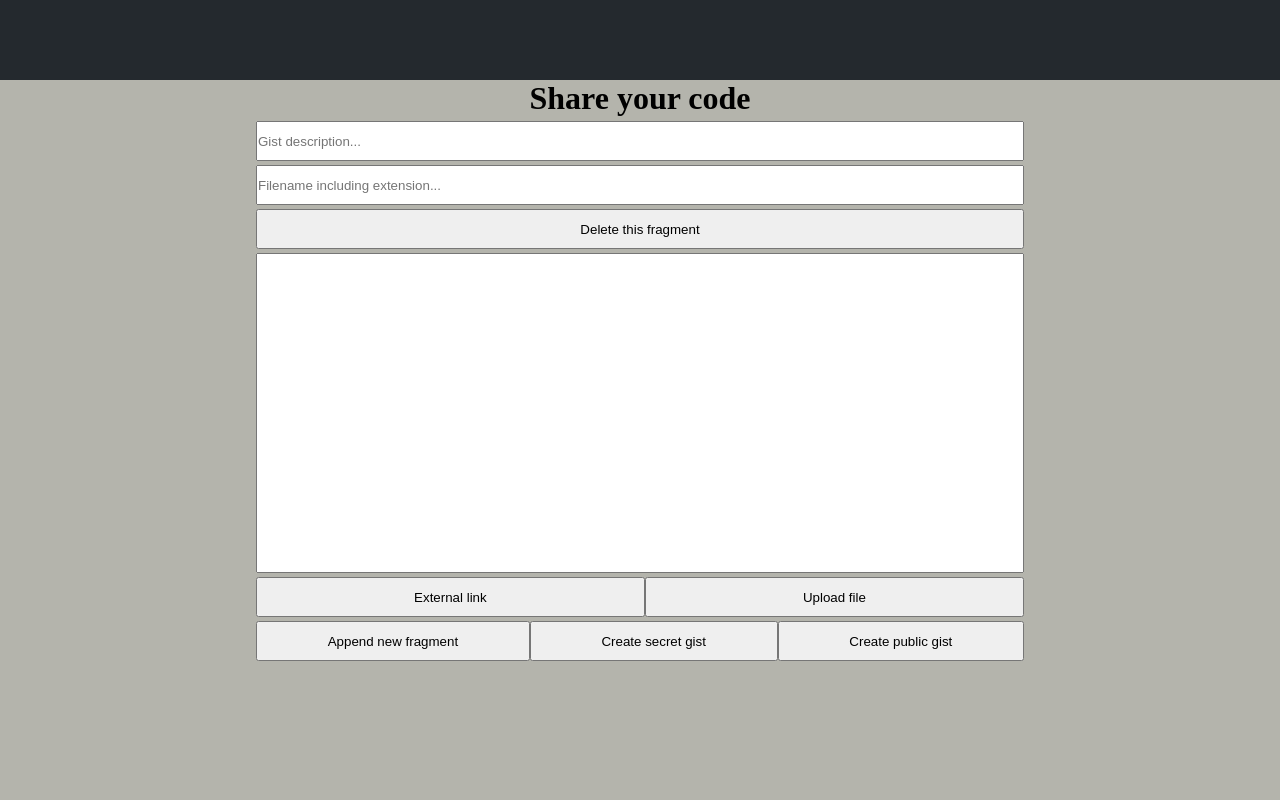
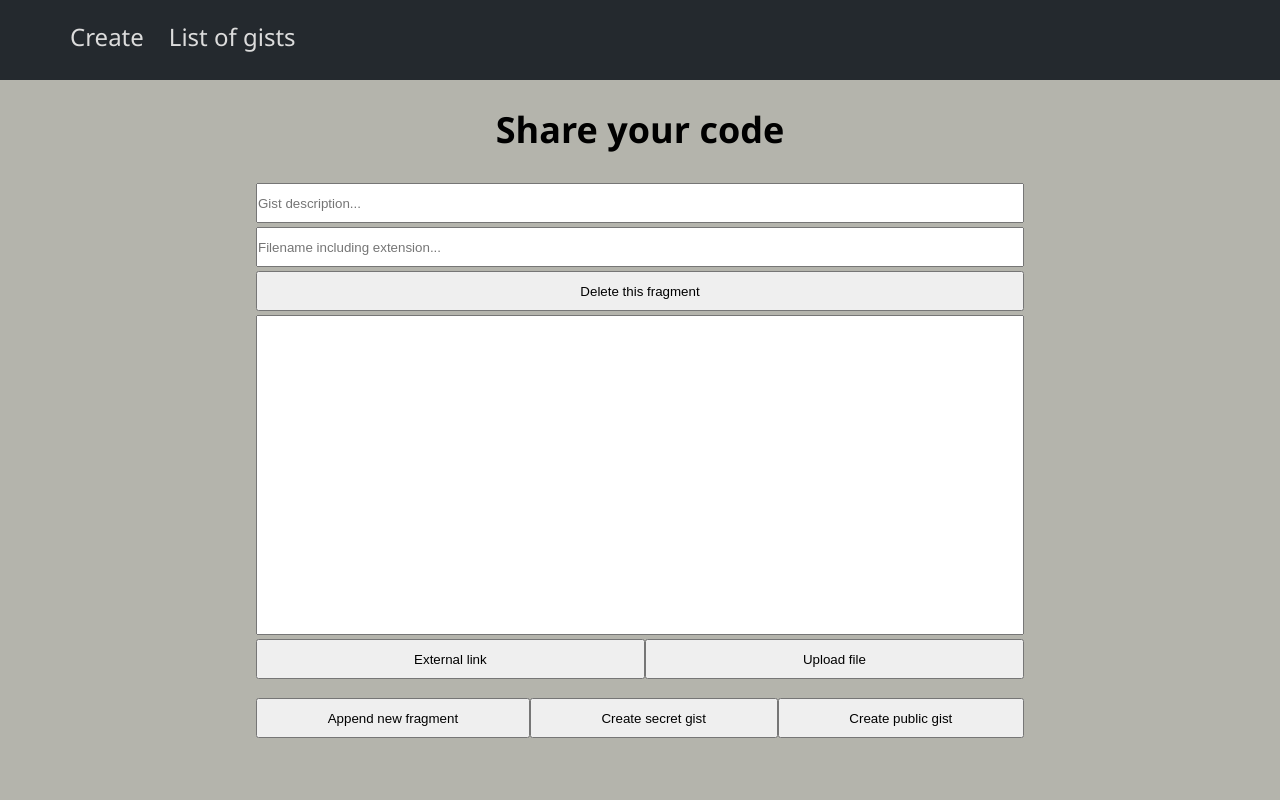
Before and after one commit to MeisQuietude/gist-storage, a Flask app: page / in a window 1280 px wide. Run offline with Flask 2, Linux system fonts and the light colour scheme.

Commit message:
visual improvements

```diff
--- a/sass/_variables.sass
+++ b/sass/_variables.sass
@@ -1,6 +1,12 @@
 // COLORS
 $background_color: #b4b4ac
 $header_color: #24292E
+$text-color: #202020
+$link-color: #dcdcdc
+
+// FONT
+$font: 'Segoe UI', serif
+$font-size: calc(1em + 1vh)
 
 // HEADER
 $header_height: 10vh
--- a/sass/form-create-gist.sass
+++ b/sass/form-create-gist.sass
@@ -17,6 +17,9 @@ textarea.code
   white-space: nowrap
   height: 40vh
 
+.head-wrap
+  margin: 25px 0
+
 .gist
   display: flex
   flex-direction: column
@@ -25,3 +28,4 @@ textarea.code
   display: flex
   > input
     flex-grow: 1
+  margin-bottom: 15px
--- a/sass/layout.sass
+++ b/sass/layout.sass
@@ -4,14 +4,29 @@
   margin: 0
   padding: 0
   box-sizing: border-box
+  text-decoration: none
+  list-style: none
 
 body
   background-color: $background_color
+  font-family: $font
+  font-size: $font-size
+
 
 header
   width: 100%
   height: $header_height
   background-color: $header_color
+
+  nav
+    padding: $header_height / 4
+    margin-left: 50px
+    ul
+      display: flex
+      li
+        margin-right: 25px
+        a
+          color: $link-color
 
 main
   width: 100vw
--- a/static/css/form-create-gist.css
+++ b/static/css/form-create-gist.css
@@ -21,6 +21,10 @@ textarea.code {
   height: 40vh;
 }
 
+.head-wrap {
+  margin: 25px 0;
+}
+
 .gist {
   display: flex;
   flex-direction: column;
@@ -28,6 +32,7 @@ textarea.code {
 
 .additional-ways-enter-code, .form-action {
   display: flex;
+  margin-bottom: 15px;
 }
 .additional-ways-enter-code > input, .form-action > input {
   flex-grow: 1;
--- a/static/css/layout.css
+++ b/static/css/layout.css
@@ -2,16 +2,33 @@
   margin: 0;
   padding: 0;
   box-sizing: border-box;
+  text-decoration: none;
+  list-style: none;
 }
 
 body {
   background-color: #b4b4ac;
+  font-family: "Segoe UI", serif;
+  font-size: calc(1em + 1vh);
 }
 
 header {
   width: 100%;
   height: 10vh;
   background-color: #24292E;
+}
+header nav {
+  padding: 2.5vh;
+  margin-left: 50px;
+}
+header nav ul {
+  display: flex;
+}
+header nav ul li {
+  margin-right: 25px;
+}
+header nav ul li a {
+  color: #dcdcdc;
 }
 
 main {
--- a/templates/gist-create.html
+++ b/templates/gist-create.html
@@ -7,7 +7,9 @@
 
 {% block content %}
 
-    <h1>Share your code</h1>
+    <section class="head-wrap">
+        <h1>Share your code</h1>
+    </section>
 
     <form action="/" method="post">
 
--- a/templates/layout.html
+++ b/templates/layout.html
@@ -8,7 +8,14 @@
 </head>
 <body>
 
-<header></header>
+<header>
+    <nav>
+        <ul>
+            <li><a href="#">Create</a></li>
+            <li><a href="#">List of gists</a></li>
+        </ul>
+    </nav>
+</header>
 
 <main>
     {% block content %}{% endblock %}
```
Also changed, not shown: 2 other files.
